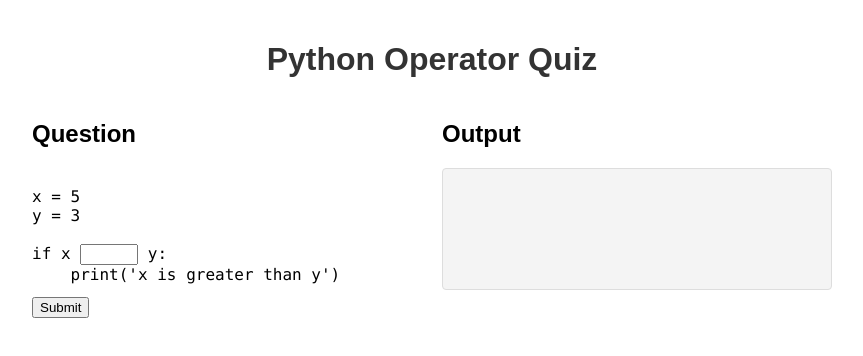
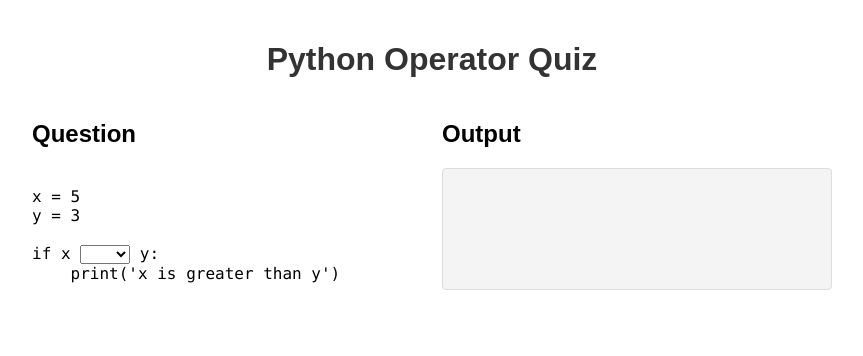
Before and after one commit to mpjovanovich/step-into-python, a React (Create React App) app: page / in a window 1280 px wide. Shown: the top 356 px of the page, without its empty margins (208-1071 px from the left). Built offline with nearby package versions, Linux system fonts and the light colour scheme.

Commit message:
multiple choice and numeric inputs added

```diff
--- a/src/App.tsx
+++ b/src/App.tsx
@@ -1,5 +1,5 @@
 import React, { useState } from 'react';
-import QuizQuestion from './components/QuizQuestion';
+import { QuizQuestion, InputType } from './components/QuizQuestion';
 
 const App = () => {
   const [result, setResult] = useState<string | null>(null);
@@ -19,6 +19,7 @@ const App = () => {
   };
 
   // This and the jsCode below will eventually be pulled from a database
+  // This example doesn't really make sense but... whatever we'll get to real questions later
   const pythonCode = `
 x = 5
 y = 3
@@ -26,6 +27,7 @@ y = 3
 if x {{}} y:
     print('x is greater than y')
 `;
+
   const jsCode = `
 let x = 5;
 let y = 3;
@@ -43,6 +45,15 @@ if (x {{}} y) {
           <h2>Question</h2>
           <QuizQuestion
             questionTemplate={pythonCode}
+
+            // TEST 1 - Text input
+            // inputType={InputType.Text}
+            // inputType={InputType.Number}
+
+            // TEST 2 - Multiple choice
+            inputType={InputType.Select}
+            selectOptions={['==', '!=', '>', '<', '>=', '<=']}
+
             onAnswer={(userInput) => handleAnswer(userInput, jsCode)}
           />
         </div>
--- a/src/components/QuizQuestion.tsx
+++ b/src/components/QuizQuestion.tsx
@@ -1,46 +1,92 @@
 import React, { useState } from 'react';
+
+enum InputType {
+  Number = 'number',
+  Text = 'text',
+  Select = 'select'
+}
 
 interface QuizQuestionProps {
   questionTemplate: string;
+  inputType: InputType;
+  selectOptions?: string[];
   onAnswer: (answer: string) => void;
 }
 
 const QuizQuestion = ({
     questionTemplate,
-    onAnswer
+    onAnswer,
+    inputType,
+    selectOptions,
 }: QuizQuestionProps) => {
-  const [userInput, setUserInput] = useState('');
+  const [textInput, setTextInput] = useState('');
 
-  const handleSubmit = (e: React.FormEvent) => {
-    e.preventDefault();
-    onAnswer(userInput);
+  const handleAnswer = () => {
+    if (inputType === InputType.Text) {
+      onAnswer(textInput.trim());
+    }
   };
 
-  // Currently only supports one {{}} in the template
+  const renderInput = () => {
+    if (inputType === InputType.Number) {
+        return (
+            <input
+                type="number"
+                value={textInput}
+                onChange={(e) => setTextInput(e.target.value.trim())}
+                style={{ width: '50px' }}
+            />
+        )
+    } else if (inputType === InputType.Text) {
+      return (
+        <input
+          type="text"
+          value={textInput}
+          onChange={(e) => setTextInput(e.target.value.trim())}
+          style={{ width: '50px' }}
+        />
+      );
+    } else if (inputType === InputType.Select && selectOptions) {
+      return (
+        <select
+          onChange={(e) => onAnswer(e.target.value)}
+          style={{ width: 'auto', minWidth: '50px' }}
+        >
+          <option value=""></option>
+          {selectOptions.map((option) => (
+            <option key={option} value={option}>
+              {option}
+            </option>
+          ))}
+        </select>
+      );
+    }
+    return null;
+  };
+
   const renderTemplate = () => {
     const parts = questionTemplate.split('{{}}');
     return (
       <>
         {parts[0]}
-        <input
-          type="text"
-          value={userInput}
-          onChange={(e) => setUserInput(e.target.value)}
-          style={{ width: '50px' }}
-        />
+        {renderInput()}
         {parts[1]}
       </>
     );
   };
 
   return (
-    <form onSubmit={handleSubmit}>
+    <div>
       <pre>
         <code>{renderTemplate()}</code>
       </pre>
-      <button type="submit">Submit</button>
-    </form>
+      {inputType === InputType.Text && (
+        <button type="button" onClick={handleAnswer}>
+          Run
+        </button>
+      )}
+    </div>
   );
 };
 
-export default QuizQuestion;
+export { QuizQuestion, InputType };
```
Also changed, not shown: PLANNING.txt (added).
